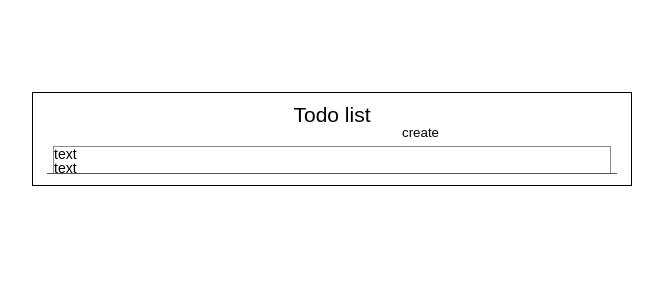
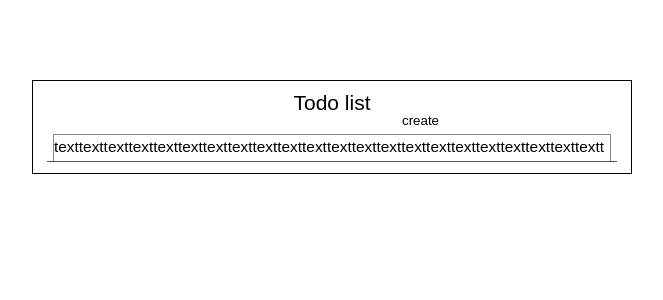
Before and after one commit to Urfeen/todo-lilst, a React (Create React App) app: page / in a window 1280 px wide. Both pictures are taken after typing "Sample" into the empty fields and a click on the button "create". Shown: the top 300 px of the page, without its empty margins (308-971 px from the left). Built offline with nearby package versions, Linux system fonts and the light colour scheme.

Commit message:
feat: li paper

```diff
--- a/src/App.jsx
+++ b/src/App.jsx
@@ -22,6 +22,6 @@ const App = () => {
 // remake li structure
 // work on styles
 // add bg particles
-
+// footer
 
 export default App;
--- a/src/App.scss
+++ b/src/App.scss
@@ -6,10 +6,12 @@
   top: 10%;
   left: 0;
 
-  max-height: 70vh;
+  margin: 0px auto;
 }
 
 #root {
-  padding: 15px;
+  padding: 0px 15px;
   height: 100%;
+
+  overflow: auto;
 }
--- a/src/components/TasksList/ListItem.jsx
+++ b/src/components/TasksList/ListItem.jsx
@@ -60,19 +60,8 @@ const ListItem = ({ id, done, taskText, changeTaskStatusHandler, deleteTaskHandl
     >
 
       <div ref={liPrimaryAreaRef} className="list-item__primary-area">
-        <div className="list-item__paper" style={{
-          width: "100%",
-          height: "auto",
-          border: "1px solid #888"
-        }}>
-          <span>text</span><br />
-          <span>text</span><br />
-          <span>text</span><br />
-          <span>text</span><br />
-          <span>text</span><br />
-          <span>text</span><br />
-          <span>text</span><br />
-          <span>text</span>
+        <div className="list-item__paper">
+          <span>texttexttexttexttexttexttexttexttexttexttexttexttexttexttexttexttexttexttexttexttexttexttexttexttexttexttexttexttexttexttexttexttexttexttexttexttexttexttexttexttexttexttexttext</span>
         </div>
         {/* <input
           defaultChecked={done}
--- a/src/components/TasksList/TasksList.scss
+++ b/src/components/TasksList/TasksList.scss
@@ -24,6 +24,18 @@
     }
 
     .list-item__primary-area {
+      .list-item__paper {
+        width: 100%;
+        height: auto;
+        border: 1px solid #888;
+
+        white-space: pre-wrap;
+        word-wrap: break-word;
+        span {
+          font-size: 1.1rem;
+          line-height: 1.5;
+        }
+      }
       // display: flex;
       // max-height: 100%;
 
@@ -31,17 +43,6 @@
       //   width: 1rem;
       //   height: 1rem;
       //   margin: 0.27rem 0.4rem 0px 0px;
-      // }
-
-      // span {
-      //   max-width: calc(100% - 1rem - 5px);
-      //   font-size: 1.1rem;
-      //   max-height: 100%;
-      //   flex-grow: 1;
-      //   line-height: 1.4;
-      //   text-overflow: ellipsis;
-      //   overflow: hidden;
-      //   white-space: pre-wrap;
       // }
     }
 
--- a/src/components/TodoList.scss
+++ b/src/components/TodoList.scss
@@ -6,7 +6,6 @@
   max-width: 600px;
   border: 1px solid black;
   padding: 0.8rem 1rem;
-  margin: 0 auto;
   h1 {
     font-size: 1.5rem;
   }
```
